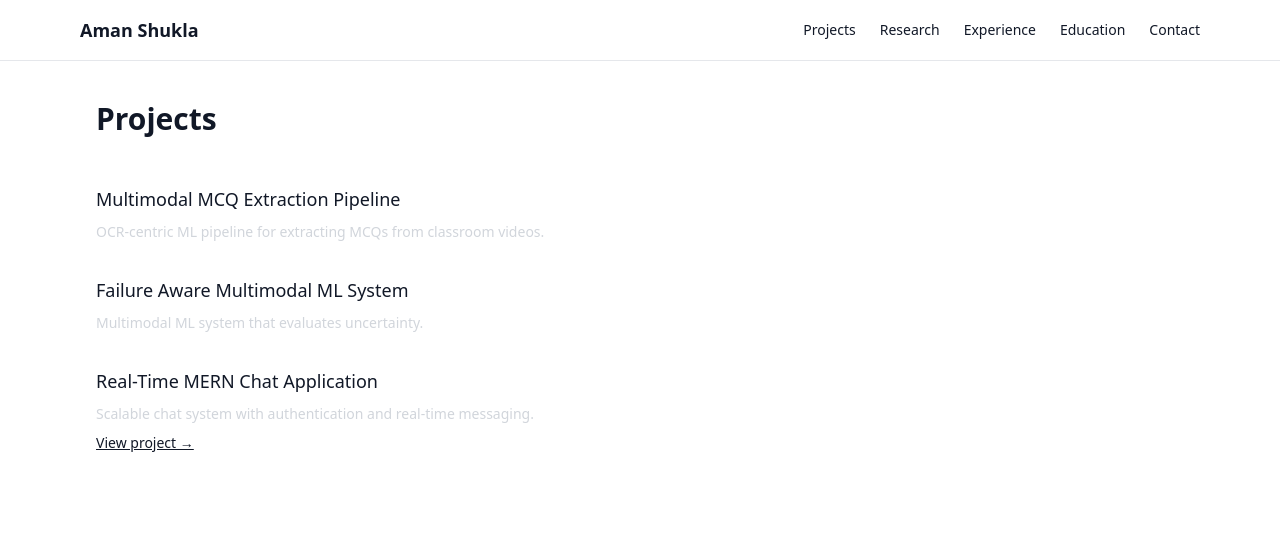
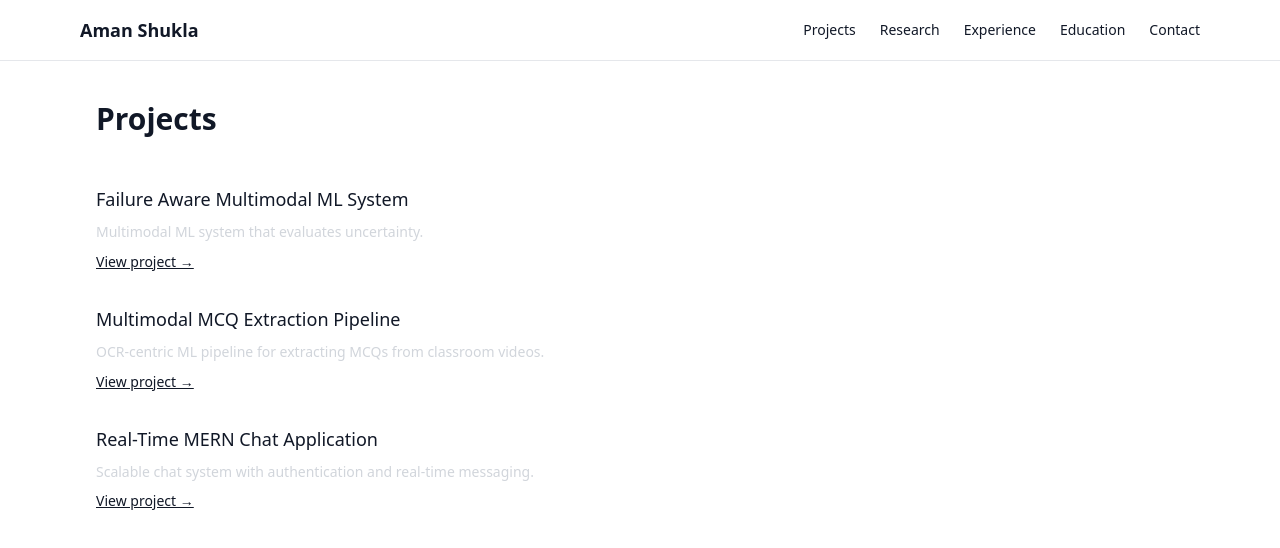
Before and after one commit to Anon675/portfolio, a Next.js app: page /projects in a window 1280 px wide. Shown: the top 548 px of the page. Built offline with nearby package versions, Linux system fonts and the light colour scheme.

Commit message:
Update portfolio

```diff
--- a/app/projects/page.tsx
+++ b/app/projects/page.tsx
@@ -11,28 +11,40 @@ export default function ProjectsPage() {
       <div className="space-y-8">
 
        <div className="space-y-2">
+  <h2 className="text-lg font-medium">
+    Failure Aware Multimodal ML System
+  </h2>
+
+  <p className="text-sm leading-relaxed text-gray-300">
+    Multimodal ML system that evaluates uncertainty.
+  </p>
+
   <Link
-            href="/projects/mcq-extraction"
-            className="text-lg font-medium inline-block"
+    href="/projects/ml-system"
+    className="underline inline-block text-sm"
   >
+    View project →
+  </Link>
+</div>
+
+
+       <div className="space-y-2">
+  <h2 className="text-lg font-medium">
     Multimodal MCQ Extraction Pipeline
-          </Link>
+  </h2>
+
   <p className="text-sm leading-relaxed text-gray-300">
     OCR-centric ML pipeline for extracting MCQs from classroom videos.
   </p>
+
+  <Link
+    href="/projects/mcq-extraction"
+    className="underline inline-block text-sm"
+  >
+    View project →
+  </Link>
 </div>
 
-        <div className="space-y-2">
-          <Link
-            href="/projects/ml-system"
-            className="text-lg font-medium inline-block"
-          >
-            Failure Aware Multimodal ML System
-          </Link>
-          <p className="text-sm leading-relaxed text-gray-300">
-            Multimodal ML system that evaluates uncertainty.
-          </p>
-        </div>
 
         <div className="space-y-2">
          <h2 className="text-lg font-medium">
```
Lines whose indentation alone changed are shown as unchanged.
